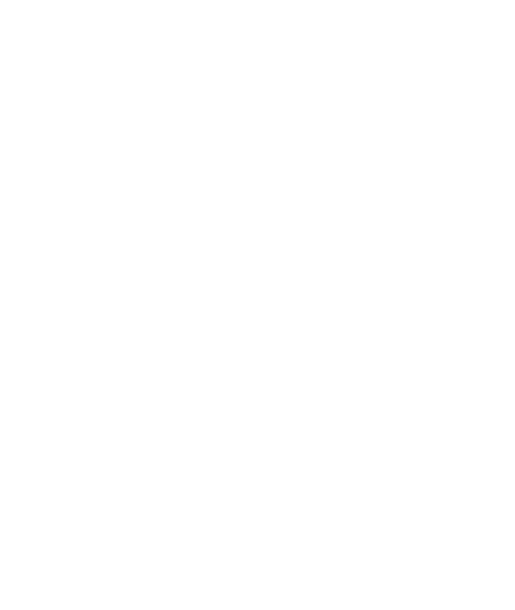
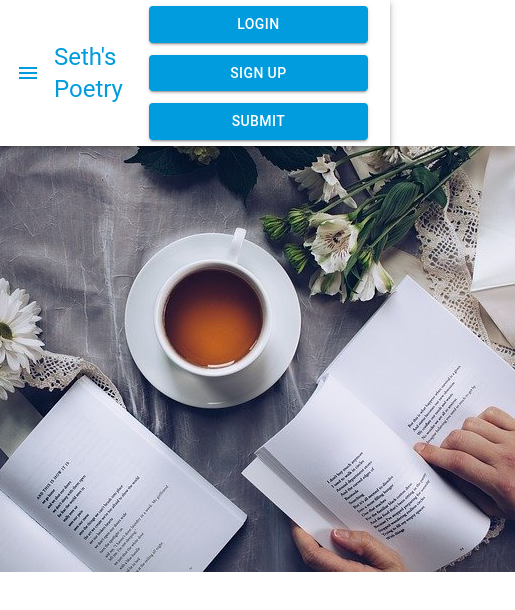
Before and after one commit to kscheltema/Lunar-App-Builder, a React (Create React App) app: page / in a window 390 px wide. Shown: the top 610 px of the page, 515 px wide, since content can reach past the window. Built offline with nearby package versions, Linux system fonts and the light colour scheme.

Commit message:
AppBar with mobile styling

```diff
--- a/src/pages/Home.js
+++ b/src/pages/Home.js
@@ -14,14 +14,14 @@
                 <Grid container md={12} justify="center" direction="row">
 <AppBar position="static" variant="contained" color="none">
   <Toolbar className={classes.appBar}>
-    <IconButton edge="start" className={classes.menuButton} color="inherit" aria-label="menu">
+    <IconButton edge="start" className={classes.menuButtonMD} color="inherit" aria-label="menu">
       <MenuIcon />
     </IconButton>
     <Typography variant="h5" className={classes.title}>
       Seth's Poetry
     </Typography>
     <Button variant="contained" className={classes.buttonStyle}>Login</Button>
-    <Button variant="contained" className={classes.buttonStyle}>Sing Up</Button>
+    <Button variant="contained" className={classes.buttonStyle}>Sign Up</Button>
     <Button variant="contained" className={classes.buttonStyle}>Submit</Button>
   </Toolbar>
 </AppBar>
@@ -31,8 +31,25 @@
             </Hidden>
 
       <Hidden mdUp>
-      <section className="Home small">
-
+      <section className="rootSmall">
+      <Grid container sm={12} justify="center" direction="row">
+<AppBar position="static" variant="contained" color="none">
+  <Toolbar className={classes.appBarSM}>
+    <IconButton edge="start" className={classes.menuButtonSM} color="inherit" aria-label="menu">
+      <MenuIcon />
+    </IconButton>
+    <Typography variant="h5" className={classes.title}>
+      Seth's Poetry
+    </Typography>
+    <Grid sm={4} container item direction="column">
+    <Button variant="contained" className={classes.buttonStyle}>Login</Button>
+    <Button variant="contained" className={classes.buttonStyle}>Sign Up</Button>
+    <Button variant="contained" className={classes.buttonStyle}>Submit</Button>
+    </Grid>
+  </Toolbar>
+</AppBar>
+<img src={hero} alt="book and tea" className={classes.hero}/>
+                </Grid>
   </section>
   </Hidden>
       </Fragment>
--- a/src/ui/theme.js
+++ b/src/ui/theme.js
@@ -71,8 +71,15 @@
     rootMedium: {
         flexGrow: 1,
       },
-    menuButton: {
+      rootSmall: {
+        flexGrow: 1,
+      },
+    menuButtonMD: {
         marginRight: theme.spacing(2),
+        backgroundColor: "inherit",
+      },
+      menuButtonSM: {
+        marginRight: theme.spacing(0.25),
         backgroundColor: "inherit",
       },
     title: {
@@ -81,17 +88,33 @@
     buttonStyle: {
         backgroundColor: "#019cde",
         color: "#fff",
-        marginRight: theme.spacing(2),
+        margin: theme.spacing(0.75),
         '&:hover': {
           boxShadow: 'none',
           backgroundColor: "#019cde",
           textDecoration: "underline"
         }
     },
+    buttonStyleSM: {
+      backgroundColor: "#019cde",
+      color: "#fff",
+      marginRight: theme.spacing(1),
+      '&:hover': {
+        boxShadow: 'none',
+        backgroundColor: "#019cde",
+        textDecoration: "underline"
+      }
+  },
     appBar: {
       backgroundColor: "#fff",
       color: "#019cde",
     },
+    appBarSM: {
+      backgroundColor: "#fff",
+      color: "#019cde",
+      minHeight: '15vh',
+    },
+
     hero: {
       // position: 'relative',
       // display: 'flex',
```
